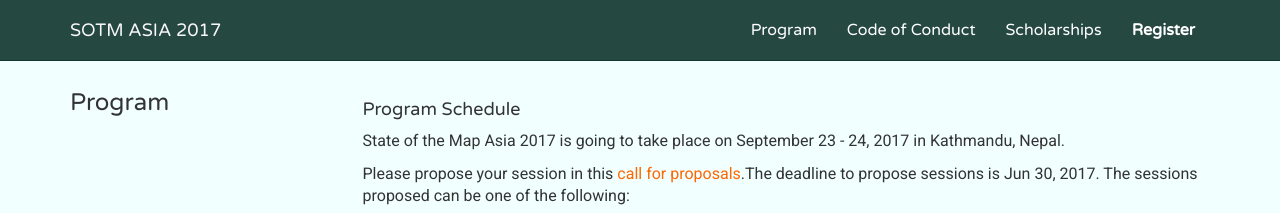
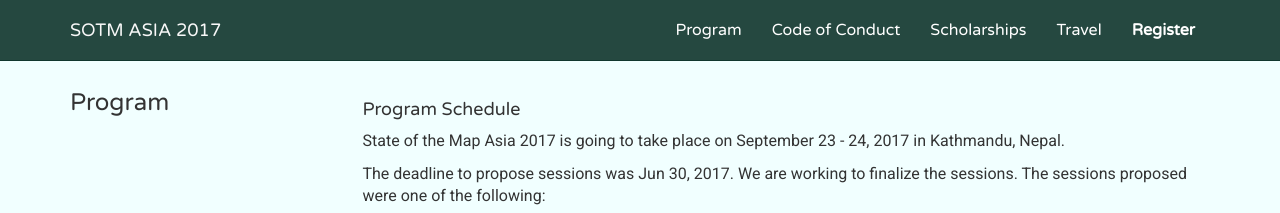
Before and after one commit to sotm-asia/sotm-asia-2017-website, a website: page program.html in a window 1280 px wide. Shown: the top 213 px of the page. Drawn offline with nearby package versions, Linux system fonts and the light colour scheme.

Commit message:
added link of travel page on navbar on all pages

```diff
--- a/program.html
+++ b/program.html
@@ -62,6 +62,9 @@
                     <li>
                         <a class="" href="scholarships.html">Scholarships</a>
                     </li>
+					<li>
+                        <a class="" href="trav.html">Travel</a>
+                    </li>
                     <li>
                         <a class="" target="_blank" href="https://docs.google.com/forms/d/1roJ68lLXe9cMhIWoQ9PxKmyDRiJcTbOT08a8y0q3g6A/edit"><strong>Register</strong></a>
                     </li>
@@ -85,7 +88,7 @@
                         <h4>Program Schedule</h4>
                         <p>State of the Map Asia 2017 is going to take place on September 23 - 24, 2017 in Kathmandu, Nepal.</p>
 
-                        <p>Please propose your session in this <a href="https://docs.google.com/forms/d/1oBuNmErM4aDtVINbJP36dPjKl3D6htXF0GQ9qa0bIg4/" target="_blank">call for proposals</a>.The deadline to propose sessions is Jun 30, 2017. The sessions proposed can be one of the following: </p>
+                        <p>The deadline to propose sessions was Jun 30, 2017. We are working to finalize the sessions. The sessions proposed were one of the following: </p>
                         <ul>
                             <li>Lightning talk (10 minutes each)</li>
                             <li>Presentations (15 minutes each)</li>
```
Also changed, not shown: code-of-conduct.html (+3 -0 lines), index.html (+3 -0 lines), scholarships.html (+4 -1 lines).
